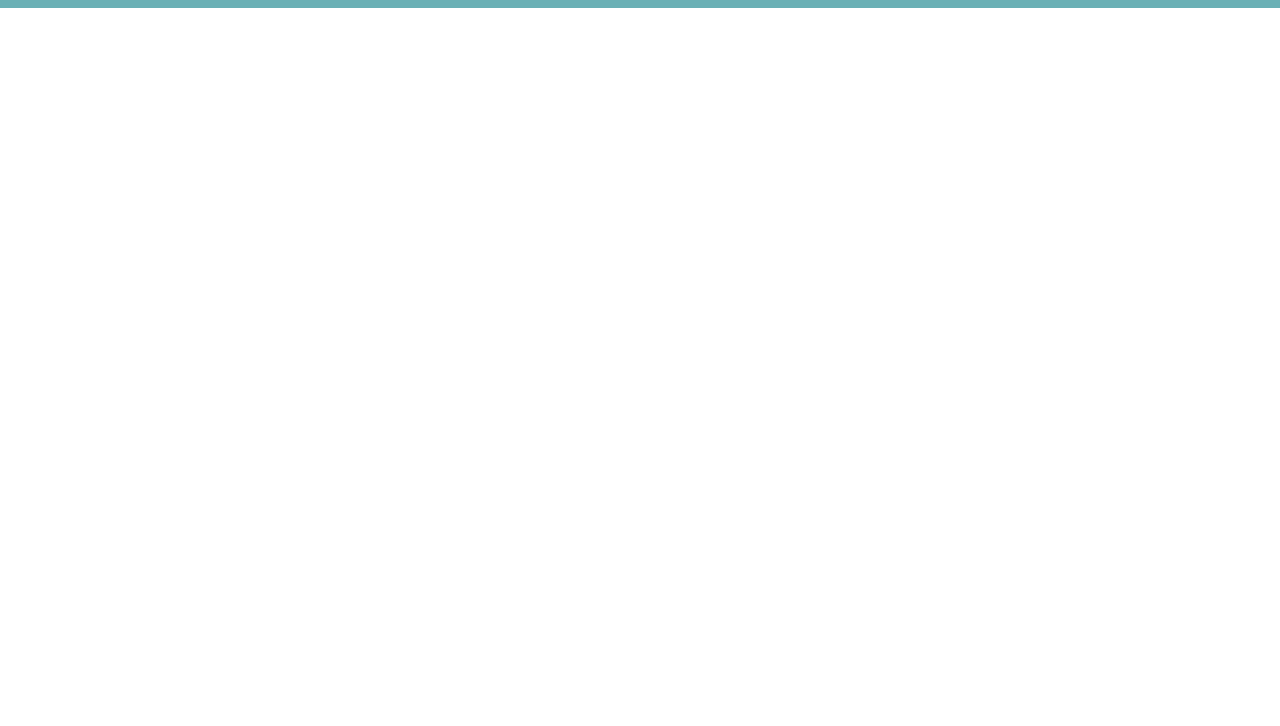
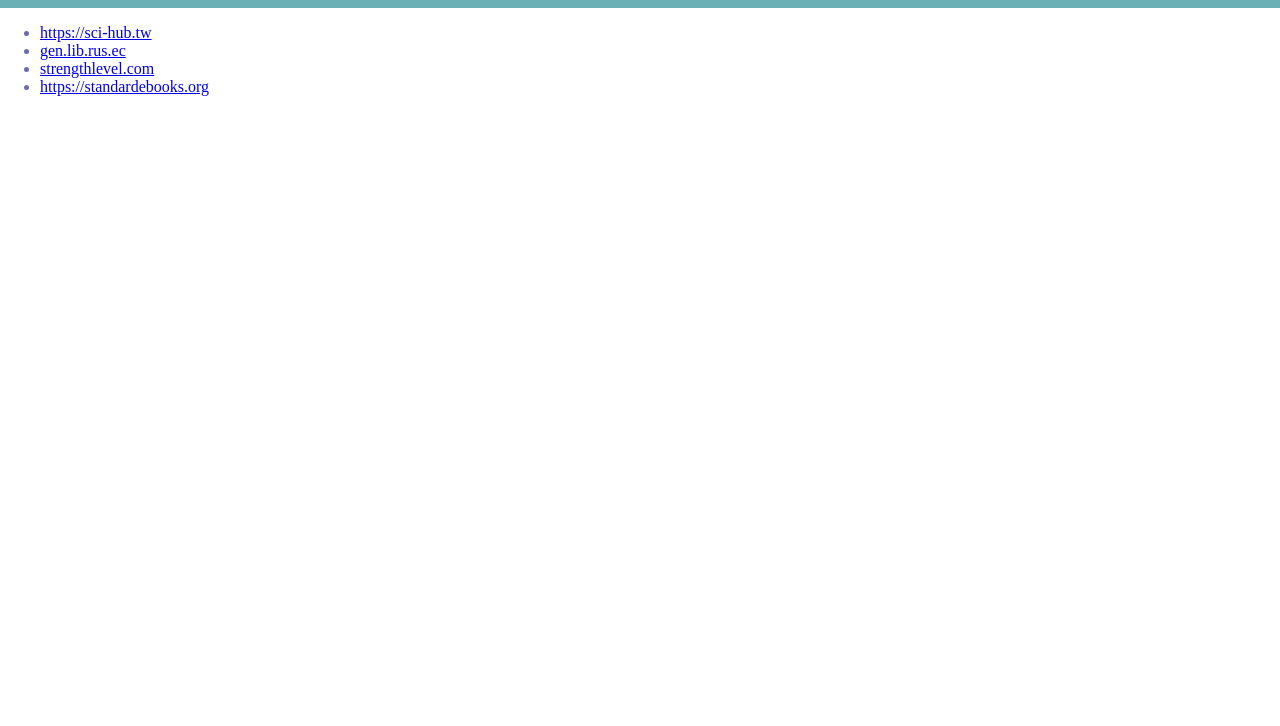
Before and after one commit to simonshoban/silver-guacamole, a plain HTML site: page windex.html in a window 1280 px wide. Shown: the part 74-800 px from the top of the page. Drawn offline with Linux system fonts and the light colour scheme.

Commit message:
Added useful links and JS functionality to insert links onto page

```diff
--- /dev/null
+++ b/js/script.js
@@ -0,0 +1,18 @@
+var listOfOthers = ["https://sci-hub.tw", "gen.lib.rus.ec", "strengthlevel.com", "https://standardebooks.org"]
+
+function $(id) {
+	return document.getElementById(id);
+}
+
+function insertListOfOthers() {
+	for (var index = 0; index < listOfOthers.length; index++) {
+		var listElement = document.createElement("li");
+		var linkElement = document.createElement("a");
+		var link		= document.createTextNode(listOfOthers[index]);
+
+		linkElement.setAttribute("href", listOfOthers[index]);
+		linkElement.appendChild(link);
+		listElement.appendChild(linkElement);
+		$("others_list").appendChild(listElement);
+	}
+}
--- a/windex.html
+++ b/windex.html
@@ -4,13 +4,20 @@
 		<meta charset="utf-8"/>
 		<title>Windex</title>
 		<link rel="stylesheet" href="css/base.css">
+		<script src="js/script.js"></script>
 	</head>
-	<body>
+	<body onload="insertListOfOthers()">
 		<header>
 			<h1>Windex</h1>
 		</header>
 		<main id="main">
+			<section id="projects">
 
+			</section>
+			<section id="others">
+				<ul id="others_list">
+				</ul>
+			</section>
 		</main>
 	</body>
 </html>
```
